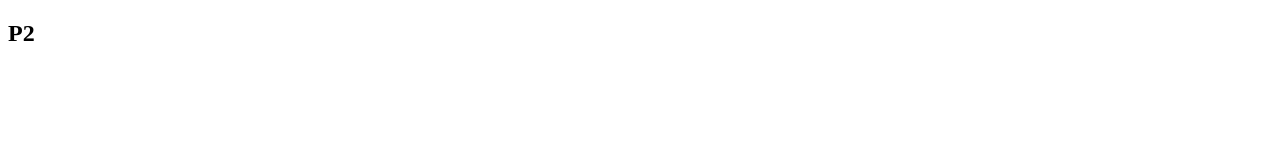
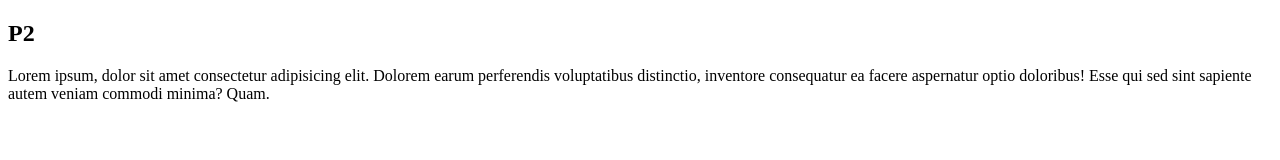
Before and after one commit to rajindra19524/P2, a plain HTML site: page index.html in a window 1280 px wide. Drawn offline with Linux system fonts and the light colour scheme.

Commit message:
Add new paragraph

```diff
--- a/index.html
+++ b/index.html
@@ -8,6 +8,8 @@
 </head>
 <body>
     <h2>P2</h2>
-
+    <p>Lorem ipsum, dolor sit amet consectetur adipisicing elit. Dolorem earum perferendis
+        voluptatibus distinctio, inventore consequatur ea
+        facere aspernatur optio doloribus! Esse qui sed sint sapiente autem veniam commodi minima? Quam.</p>
 </body>
 </html>
```
